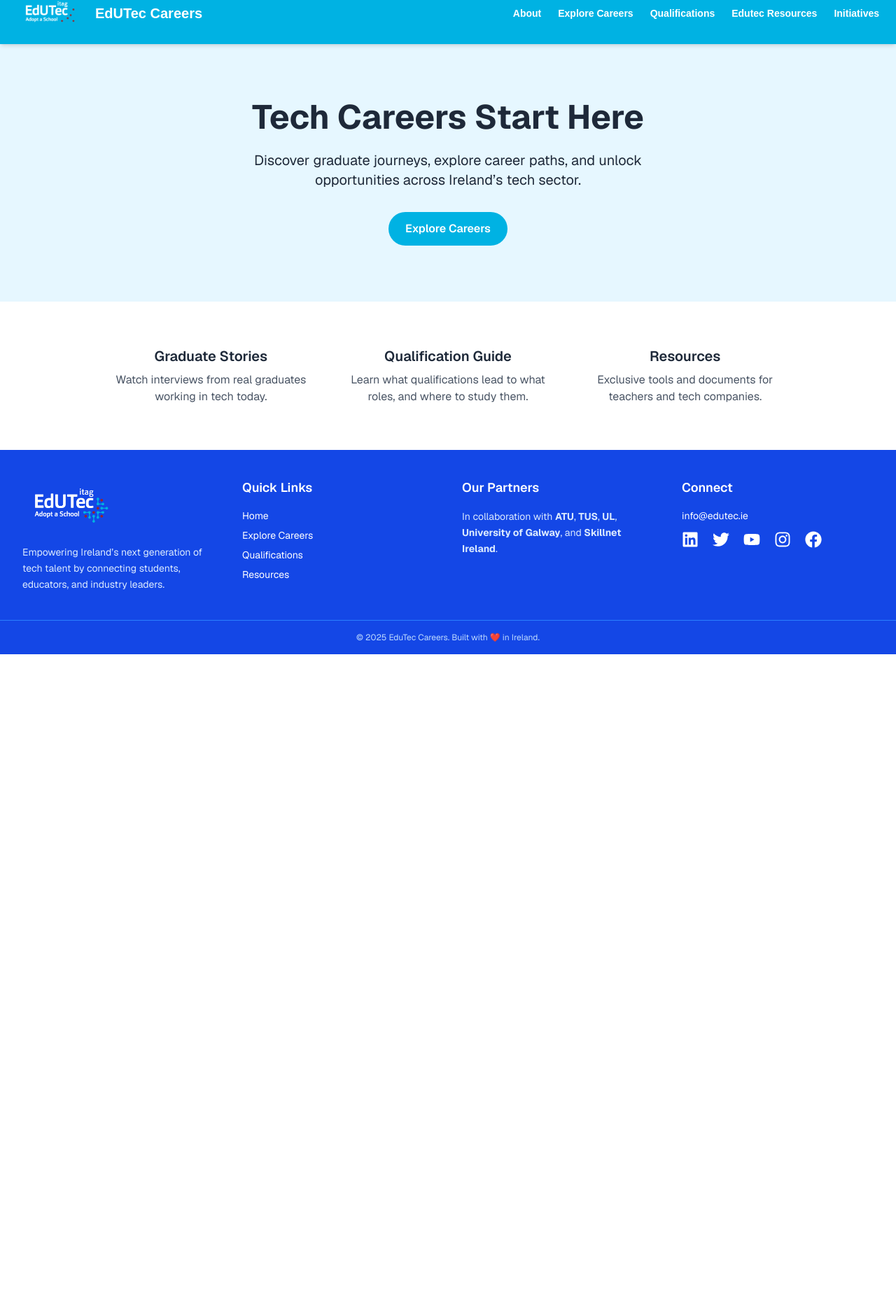
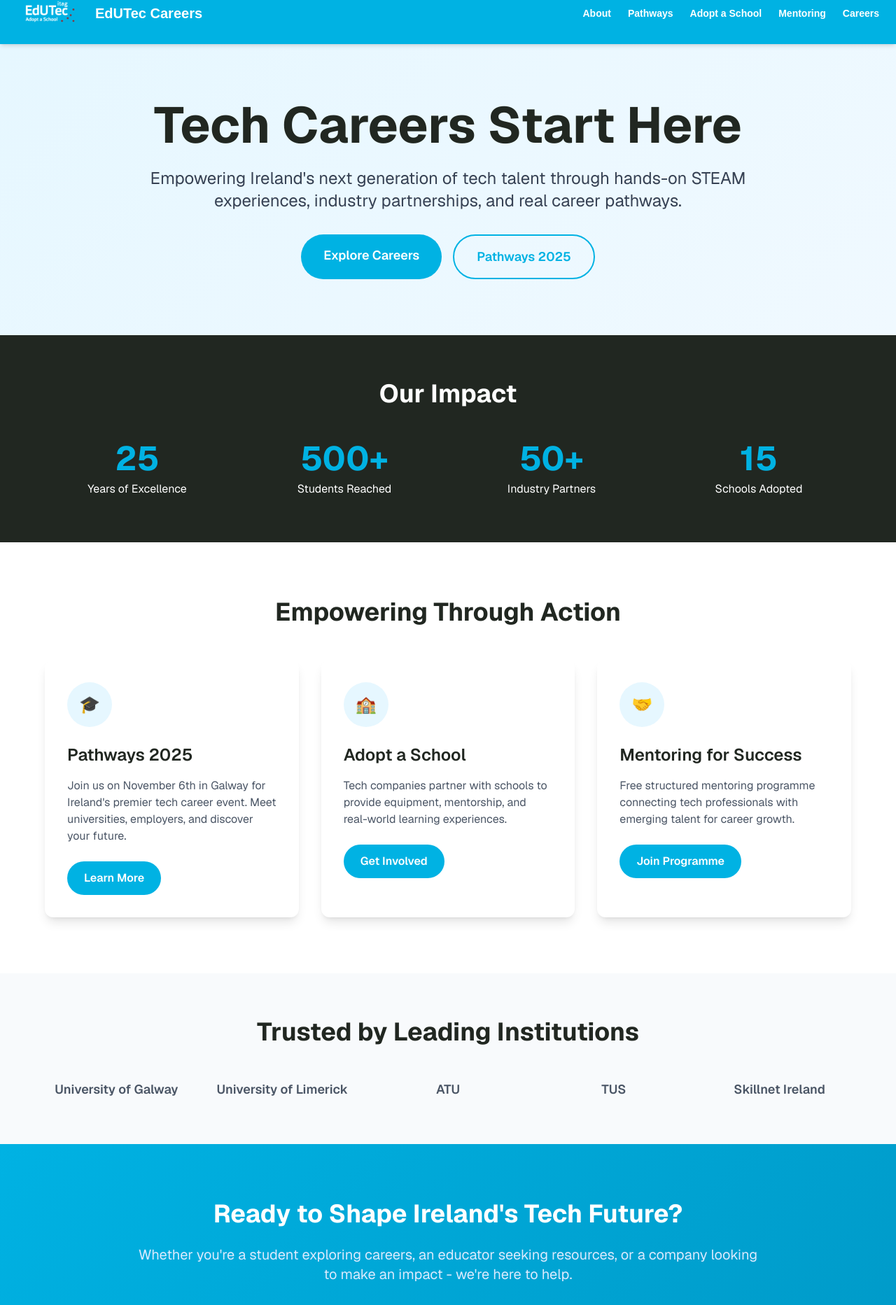
Before and after one commit to CillianCawley7/edutec-website, a Next.js app: page /Home in a window 1280 px wide. Shown: the part 25-1890 px from the top of the page at 70% size. Before the commit the page ends 960 px from the top, so only its background shows below. Built offline with nearby package versions, Linux system fonts and the light colour scheme.

Commit message:
Restructure navigation: About first, standalone Pathways/Adopt a School/Mentoring links, Careers with Qualifications submenu, remove EdUTec Resources

```diff
--- a/src/app/Home/page.tsx
+++ b/src/app/Home/page.tsx
@@ -1,51 +1,178 @@
 'use client';
 
 import Image from 'next/image';
+import Link from 'next/link';
 import Navbar from '../components/NavBar';
 import Footer from '../components/Footer';
-
-
 import * as React from 'react';
 
 export default function Home() {
   return (
     <>
-    {/* Navbar */}
       <Navbar />
       <main className="min-h-screen bg-white text-gray-800 font-sans">
 
         {/* Hero Section */}
-      <section className="px-8 py-20 text-center" style={{backgroundColor: '#e6f7ff'}}>
-        <h2 className="text-4xl md:text-5xl font-bold mb-6">Tech Careers Start Here</h2>
-        <p className="text-lg md:text-xl max-w-2xl mx-auto mb-8">
-          Discover graduate journeys, explore career paths, and unlock opportunities across Ireland’s tech sector.
+        <section className="px-8 py-20 text-center" style={{background: 'linear-gradient(135deg, #e6f7ff 0%, #f0f9ff 100%)'}}>
+          <div className="max-w-6xl mx-auto">
+            <h1 className="text-5xl md:text-7xl font-bold mb-6" style={{color: '#212721'}}>
+              Tech Careers Start Here
+            </h1>
+            <p className="text-xl md:text-2xl max-w-4xl mx-auto mb-8 text-gray-700">
+              Empowering Ireland's next generation of tech talent through hands-on STEAM experiences,
+              industry partnerships, and real career pathways.
             </p>
-        <a
+            <div className="flex flex-col sm:flex-row gap-4 justify-center">
+              <Link
                 href="/careers"
-          className="inline-block text-white px-6 py-3 rounded-full font-semibold hover:opacity-90 transition"
+                className="inline-block text-white px-8 py-4 rounded-full font-semibold hover:opacity-90 transition text-lg"
                 style={{backgroundColor: '#00b2e3'}}
               >
                 Explore Careers
-        </a>
-      </section>
-
-      {/* Highlights Section */}
-      <section className="py-16 px-6 max-w-5xl mx-auto grid md:grid-cols-3 gap-10 text-center">
-        <div>
-          <h3 className="text-xl font-semibold mb-2">Graduate Stories</h3>
-          <p className="text-gray-600">Watch interviews from real graduates working in tech today.</p>
+              </Link>
+              <Link
+                href="/initiatives/pathways"
+                className="inline-block px-8 py-4 rounded-full font-semibold hover:opacity-90 transition text-lg border-2"
+                style={{color: '#00b2e3', borderColor: '#00b2e3'}}
+              >
+                Pathways 2025
+              </Link>
             </div>
-        <div>
-          <h3 className="text-xl font-semibold mb-2">Qualification Guide</h3>
-          <p className="text-gray-600">Learn what qualifications lead to what roles, and where to study them.</p>
-        </div>
-        <div>
-          <h3 className="text-xl font-semibold mb-2">Resources</h3>
-          <p className="text-gray-600">Exclusive tools and documents for teachers and tech companies.</p>
           </div>
         </section>
 
-      {/* Footer */}
+        {/* Impact Statistics */}
+        <section className="py-16 px-6" style={{backgroundColor: '#212721'}}>
+          <div className="max-w-6xl mx-auto text-center">
+            <h2 className="text-3xl md:text-4xl font-bold mb-12 text-white">Our Impact</h2>
+            <div className="grid md:grid-cols-4 gap-8">
+              <div>
+                <div className="text-4xl md:text-5xl font-bold mb-2" style={{color: '#00b2e3'}}>25</div>
+                <div className="text-white">Years of Excellence</div>
+              </div>
+              <div>
+                <div className="text-4xl md:text-5xl font-bold mb-2" style={{color: '#00b2e3'}}>500+</div>
+                <div className="text-white">Students Reached</div>
+              </div>
+              <div>
+                <div className="text-4xl md:text-5xl font-bold mb-2" style={{color: '#00b2e3'}}>50+</div>
+                <div className="text-white">Industry Partners</div>
+              </div>
+              <div>
+                <div className="text-4xl md:text-5xl font-bold mb-2" style={{color: '#00b2e3'}}>15</div>
+                <div className="text-white">Schools Adopted</div>
+              </div>
+            </div>
+          </div>
+        </section>
+
+        {/* Featured Initiatives */}
+        <section className="py-20 px-6 bg-white">
+          <div className="max-w-6xl mx-auto">
+            <h2 className="text-3xl md:text-4xl font-bold mb-12 text-center" style={{color: '#212721'}}>
+              Empowering Through Action
+            </h2>
+            <div className="grid md:grid-cols-3 gap-8">
+              <div className="bg-white rounded-xl shadow-lg p-8 hover:shadow-xl transition">
+                <div className="w-16 h-16 rounded-full mb-6 flex items-center justify-center" style={{backgroundColor: '#e6f7ff'}}>
+                  <span className="text-2xl">🎓</span>
+                </div>
+                <h3 className="text-2xl font-semibold mb-4" style={{color: '#212721'}}>Pathways 2025</h3>
+                <p className="text-gray-600 mb-6">
+                  Join us on November 6th in Galway for Ireland's premier tech career event.
+                  Meet universities, employers, and discover your future.
+                </p>
+                <Link
+                  href="/initiatives/pathways"
+                  className="inline-block px-6 py-3 rounded-full font-semibold hover:opacity-90 transition"
+                  style={{backgroundColor: '#00b2e3', color: 'white'}}
+                >
+                  Learn More
+                </Link>
+              </div>
+
+              <div className="bg-white rounded-xl shadow-lg p-8 hover:shadow-xl transition">
+                <div className="w-16 h-16 rounded-full mb-6 flex items-center justify-center" style={{backgroundColor: '#e6f7ff'}}>
+                  <span className="text-2xl">🏫</span>
+                </div>
+                <h3 className="text-2xl font-semibold mb-4" style={{color: '#212721'}}>Adopt a School</h3>
+                <p className="text-gray-600 mb-6">
+                  Tech companies partner with schools to provide equipment, mentorship,
+                  and real-world learning experiences.
+                </p>
+                <Link
+                  href="/initiatives/adopt-a-school"
+                  className="inline-block px-6 py-3 rounded-full font-semibold hover:opacity-90 transition"
+                  style={{backgroundColor: '#00b2e3', color: 'white'}}
+                >
+                  Get Involved
+                </Link>
+              </div>
+
+              <div className="bg-white rounded-xl shadow-lg p-8 hover:shadow-xl transition">
+                <div className="w-16 h-16 rounded-full mb-6 flex items-center justify-center" style={{backgroundColor: '#e6f7ff'}}>
+                  <span className="text-2xl">🤝</span>
+                </div>
+                <h3 className="text-2xl font-semibold mb-4" style={{color: '#212721'}}>Mentoring for Success</h3>
+                <p className="text-gray-600 mb-6">
+                  Free structured mentoring programme connecting tech professionals
+                  with emerging talent for career growth.
+                </p>
+                <Link
+                  href="/initiatives/mentoring"
+                  className="inline-block px-6 py-3 rounded-full font-semibold hover:opacity-90 transition"
+                  style={{backgroundColor: '#00b2e3', color: 'white'}}
+                >
+                  Join Programme
+                </Link>
+              </div>
+            </div>
+          </div>
+        </section>
+
+        {/* University Partners */}
+        <section className="py-16 px-6" style={{backgroundColor: '#f8fafc'}}>
+          <div className="max-w-6xl mx-auto text-center">
+            <h2 className="text-3xl md:text-4xl font-bold mb-12" style={{color: '#212721'}}>
+              Trusted by Leading Institutions
+            </h2>
+            <div className="grid grid-cols-2 md:grid-cols-5 gap-8 items-center">
+              <div className="text-lg font-semibold text-gray-600">University of Galway</div>
+              <div className="text-lg font-semibold text-gray-600">University of Limerick</div>
+              <div className="text-lg font-semibold text-gray-600">ATU</div>
+              <div className="text-lg font-semibold text-gray-600">TUS</div>
+              <div className="text-lg font-semibold text-gray-600">Skillnet Ireland</div>
+            </div>
+          </div>
+        </section>
+
+        {/* Call to Action */}
+        <section className="py-20 px-6" style={{background: 'linear-gradient(135deg, #00b2e3 0%, #0099c7 100%)'}}>
+          <div className="max-w-4xl mx-auto text-center text-white">
+            <h2 className="text-3xl md:text-4xl font-bold mb-6">
+              Ready to Shape Ireland's Tech Future?
+            </h2>
+            <p className="text-xl mb-8 text-blue-100">
+              Whether you're a student exploring careers, an educator seeking resources,
+              or a company looking to make an impact - we're here to help.
+            </p>
+            <div className="flex flex-col sm:flex-row gap-4 justify-center">
+              <Link
+                href="/about"
+                className="inline-block bg-white text-blue-600 px-8 py-4 rounded-full font-semibold hover:opacity-90 transition text-lg"
+              >
+                Learn About Us
+              </Link>
+              <Link
+                href="mailto:info@edutec.ie"
+                className="inline-block border-2 border-white text-white px-8 py-4 rounded-full font-semibold hover:bg-white hover:text-blue-600 transition text-lg"
+              >
+                Get in Touch
+              </Link>
+            </div>
+          </div>
+        </section>
+
         <Footer />
       </main>
     </>
--- a/src/app/components/Footer.tsx
+++ b/src/app/components/Footer.tsx
@@ -6,9 +6,9 @@ import { FaLinkedin, FaTwitter, FaYoutube, FaInstagram, FaFacebook } from 'react
 
 export default function Footer() {
   return (
-    <footer className="bg-blue-700 text-white mt-0">
+    <footer className="mt-0" style={{backgroundColor: '#212721'}}>
       {/* Main Footer */}
-      <div className="max-w-7xl mx-auto py-10 px-8 flex flex-col md:flex-row justify-between items-start gap-10 border-b border-blue-500">
+      <div className="max-w-7xl mx-auto py-10 px-8 flex flex-col md:flex-row justify-between items-start gap-10 border-b" style={{borderColor: '#3a403a'}}>
 
         {/* Left Section - Logo + Intro */}
         <div className="flex-1 min-w-[250px]">
@@ -21,48 +21,70 @@ export default function Footer() {
               className="object-contain"
             />
           </div>
-          <p className="text-sm text-blue-100 leading-relaxed max-w-sm">
-            Empowering Ireland’s next generation of tech talent by connecting students, educators, and industry leaders.
+          <p className="text-sm leading-relaxed max-w-sm" style={{color: '#ccc'}}>
+            Empowering Ireland's next generation of tech talent by connecting students, educators, and industry leaders.
           </p>
         </div>
 
         {/* Middle Section - Quick Links */}
         <div className="flex-1 min-w-[180px]">
-          <h4 className="text-lg font-semibold mb-4">Quick Links</h4>
+          <h4 className="text-lg font-semibold mb-4 text-white">Quick Links</h4>
           <ul className="space-y-2 text-sm">
-            <li><Link href="/Home" className="hover:underline">Home</Link></li>
-            <li><Link href="/careers" className="hover:underline">Explore Careers</Link></li>
-            <li><Link href="/qualifications" className="hover:underline">Qualifications</Link></li>
-            <li><Link href="/resources" className="hover:underline">Resources</Link></li>
+            <li><Link href="/" className="hover:underline" style={{color: '#ccc'}}>Home</Link></li>
+            <li><Link href="/careers" className="hover:underline" style={{color: '#ccc'}}>Explore Careers</Link></li>
+            <li><Link href="/qualifications" className="hover:underline" style={{color: '#ccc'}}>Qualifications</Link></li>
+            <li><Link href="/resources" className="hover:underline" style={{color: '#ccc'}}>Resources</Link></li>
           </ul>
         </div>
 
         {/* Middle Section - Partners */}
         <div className="flex-1 min-w-[200px]">
-          <h4 className="text-lg font-semibold mb-4">Our Partners</h4>
-          <p className="text-sm text-blue-100 leading-relaxed max-w-xs">
+          <h4 className="text-lg font-semibold mb-4 text-white">Our Partners</h4>
+          <p className="text-sm leading-relaxed max-w-xs" style={{color: '#ccc'}}>
             In collaboration with <strong>ATU</strong>, <strong>TUS</strong>, <strong>UL</strong>, <strong>University of Galway</strong>, and <strong>Skillnet Ireland</strong>.
           </p>
         </div>
 
         {/* Right Section - Connect */}
         <div className="flex-1 min-w-[180px]">
-          <h4 className="text-lg font-semibold mb-4">Connect</h4>
-          <a href="mailto:info@edutec.ie" className="text-sm hover:underline block mb-3">
+          <h4 className="text-lg font-semibold mb-4 text-white">Connect</h4>
+          <a href="mailto:info@edutec.ie" className="text-sm hover:underline block mb-3" style={{color: '#ccc'}}>
             info@edutec.ie
           </a>
           <div className="flex space-x-5 text-2xl">
-            <a href="#" aria-label="LinkedIn" className="hover:text-blue-300"><FaLinkedin /></a>
-            <a href="#" aria-label="Twitter" className="hover:text-blue-300"><FaTwitter /></a>
-            <a href="#" aria-label="YouTube" className="hover:text-blue-300"><FaYoutube /></a>
-            <a href="#" aria-label="Instagram" className="hover:text-blue-300"><FaInstagram /></a>
-            <a href="#" aria-label="Facebook" className="hover:text-blue-300"><FaFacebook /></a>
+            <a href="#" aria-label="LinkedIn" className="hover:opacity-70" style={{color: '#00b2e3'}}><FaLinkedin /></a>
+            <a href="#" aria-label="Twitter" className="hover:opacity-70" style={{color: '#00b2e3'}}><FaTwitter /></a>
+            <a href="#" aria-label="YouTube" className="hover:opacity-70" style={{color: '#00b2e3'}}><FaYoutube /></a>
+            <a href="#" aria-label="Instagram" className="hover:opacity-70" style={{color: '#00b2e3'}}><FaInstagram /></a>
+            <a href="#" aria-label="Facebook" className="hover:opacity-70" style={{color: '#00b2e3'}}><FaFacebook /></a>
           </div>
         </div>
       </div>
 
+      {/* Supported by itag Section */}
+      <div className="max-w-7xl mx-auto py-6 px-8 flex flex-col md:flex-row justify-between items-center gap-6">
+        <div className="flex items-center gap-4">
+          <Image
+            src="/itag-supported-logo.svg"
+            alt="Supported by itag"
+            width={200}
+            height={60}
+            className="object-contain"
+          />
+        </div>
+        <div className="flex items-center gap-4">
+          <Image
+            src="/itag-25-years-logo.svg"
+            alt="itag 25 Years Celebration"
+            width={300}
+            height={120}
+            className="object-contain"
+          />
+        </div>
+      </div>
+
       {/* Bottom Bar */}
-      <div className="text-center text-xs text-blue-200 py-4">
+      <div className="text-center text-xs py-4" style={{color: '#999'}}>
         © {new Date().getFullYear()} EduTec Careers. Built with ❤️ in Ireland.
       </div>
     </footer>
--- a/src/app/components/NavBar.tsx
+++ b/src/app/components/NavBar.tsx
@@ -12,17 +12,16 @@ export default function Navbar() {
           <span className="text-xl font-bold text-white">EdUTec Careers</span>
         </Link>
         <ul className="flex space-x-6 text-sm font-bold items-center">
-          <li><a href="/about" className="text-white hover:text-gray-200">About</a></li>
-          <li><a href="/careers" className="text-white hover:text-gray-200">Explore Careers</a></li>
-          <li><a href="/qualifications" className="text-white hover:text-gray-200">Qualifications</a></li>
-          <li><a href="/resources" className="text-white hover:text-gray-200">Edutec Resources</a></li>
+          <li><Link href="/about" className="text-white hover:text-gray-200">About</Link></li>
+          <li><Link href="/initiatives/pathways" className="text-white hover:text-gray-200">Pathways</Link></li>
+          <li><Link href="/initiatives/adopt-a-school" className="text-white hover:text-gray-200">Adopt a School</Link></li>
+          <li><Link href="/initiatives/mentoring" className="text-white hover:text-gray-200">Mentoring</Link></li>
           <li className="relative group">
-            <a href="/initiatives" className="text-white hover:text-gray-200">Initiatives</a>
+            <Link href="/careers" className="text-white hover:text-gray-200">Careers</Link>
             <div className="absolute left-0 mt-2 hidden group-hover:block">
               <ul className="bg-white text-gray-800 rounded shadow-lg min-w-[180px] py-2">
-                <li><Link href="/initiatives/pathways" className="block px-4 py-2 hover:bg-gray-100">Pathways</Link></li>
-                <li><Link href="/initiatives/adopt-a-school" className="block px-4 py-2 hover:bg-gray-100">Adopt a School</Link></li>
-                <li><Link href="/initiatives/mentoring" className="block px-4 py-2 hover:bg-gray-100">Mentoring</Link></li>
+                <li><Link href="/careers" className="block px-4 py-2 hover:bg-gray-100">Explore Careers</Link></li>
+                <li><Link href="/qualifications" className="block px-4 py-2 hover:bg-gray-100">Qualifications</Link></li>
               </ul>
             </div>
           </li>
```
Lines whose indentation alone changed are shown as unchanged.
